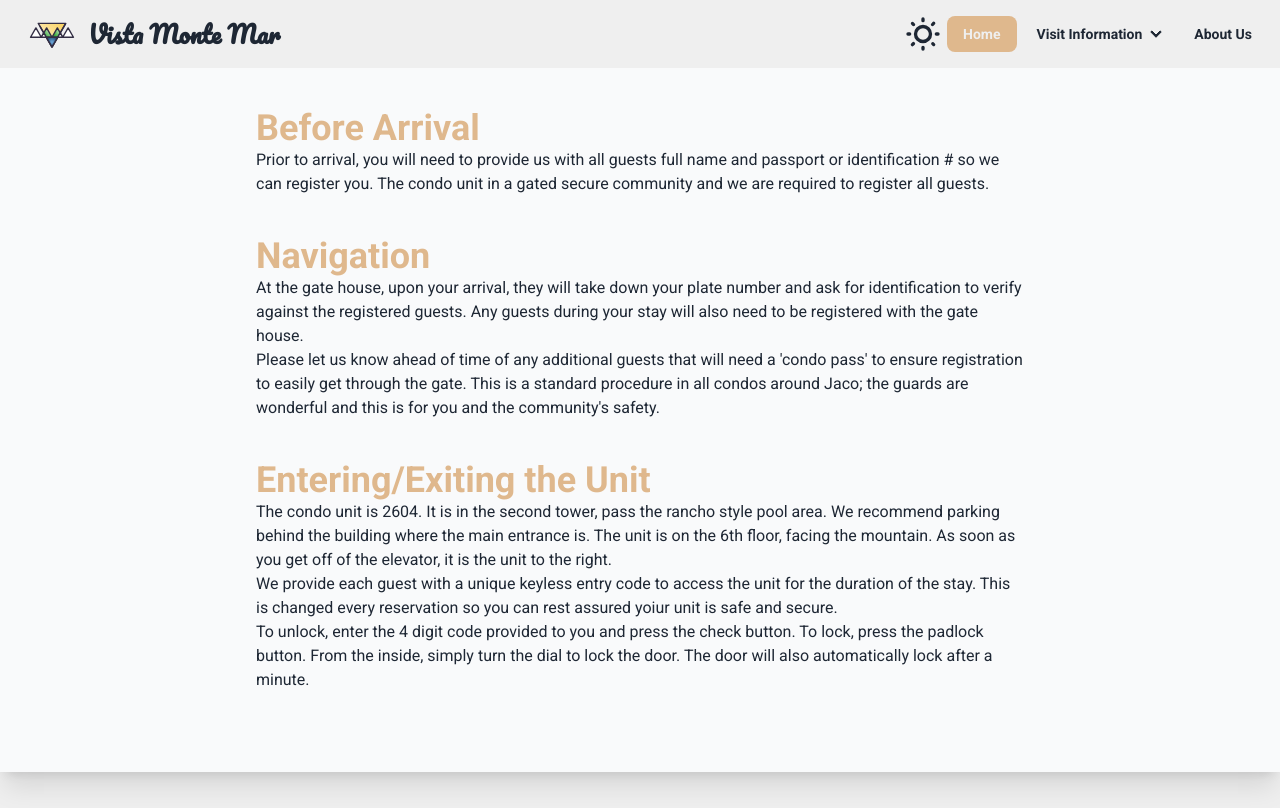
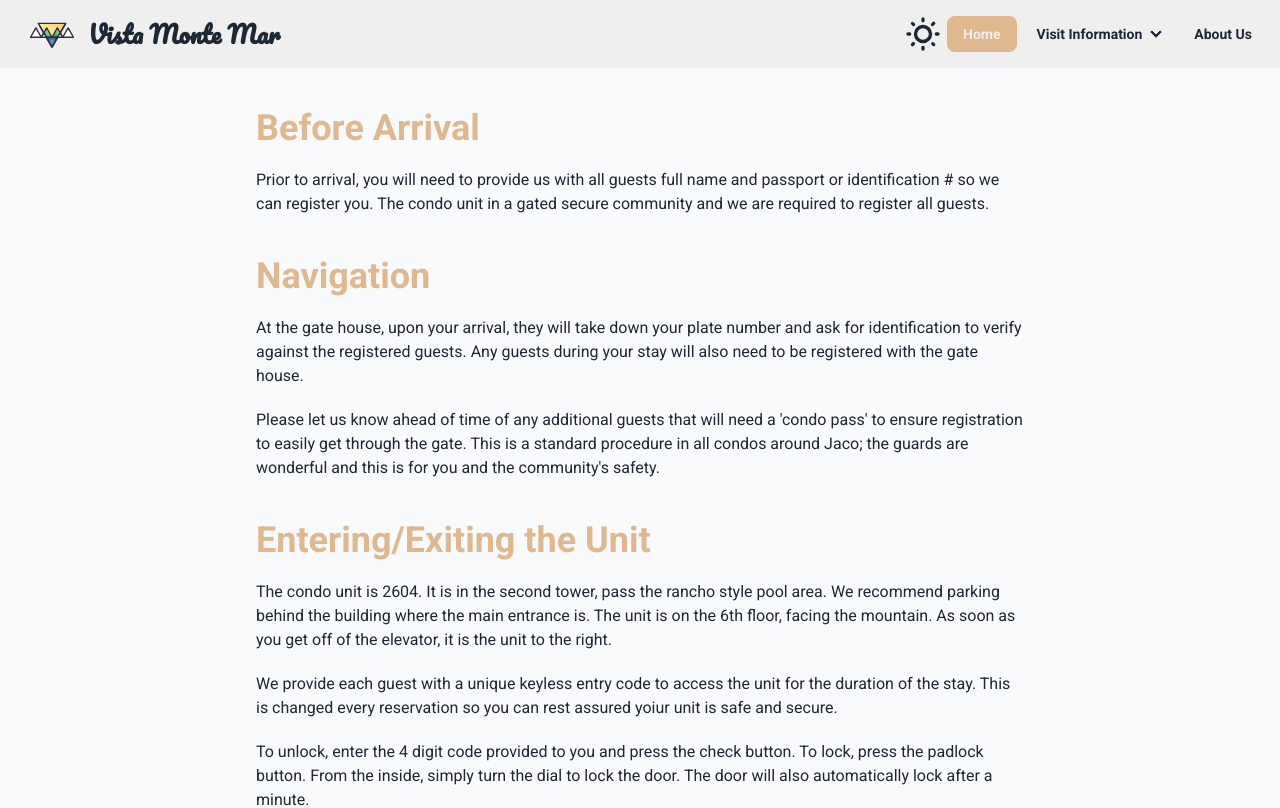
Before and after one commit to jmalab1/vista-monte-mar-app, a React (Vite) app: page /vista_monte_mar/arrival in a window 1280 px wide. Shown: the top 808 px of the page. Built offline with nearby package versions, Linux system fonts and the light colour scheme; some icons are missing.

Commit message:
make it pretty

```diff
--- /dev/null
+++ b/src/components/ElementWrapper/Paragraph/index.tsx
@@ -0,0 +1,15 @@
+import { FunctionComponent } from 'react';
+
+type TParagraph = {
+  children: React.ReactNode;
+};
+
+const Paragraph: FunctionComponent<TParagraph> = ({ children }) => {
+  return (
+    <>
+      <p className={`text-md mt-5`}>{children}</p>
+    </>
+  );
+};
+
+export default Paragraph;
--- a/src/components/heading/SectionHeader/index.tsx
+++ b/src/components/heading/SectionHeader/index.tsx
@@ -10,11 +10,11 @@ type TSectionHeader = {
 const SectionHeader: FunctionComponent<TSectionHeader> = ({
   title,
   children,
-  centerText
+  centerText,
 }) => {
   return (
     <>
-      <div className={centerText ? "place-content-center text-center" : ""}>
+      <div className={centerText ? 'place-content-center text-center' : ''}>
         <h1 className="text-secondary text-4xl font-bold mt-10">{title}</h1>
         {children}
       </div>
--- a/src/sections/ArrivalSection/index.tsx
+++ b/src/sections/ArrivalSection/index.tsx
@@ -1,3 +1,4 @@
+import Paragraph from '../../components/ElementWrapper/Paragraph';
 import SectionHeader from '../../components/heading/SectionHeader';
 
 export const ArrivalSection = () => {
@@ -6,32 +7,50 @@ export const ArrivalSection = () => {
       <div className="mb-10 grid">
         <div className="lg:ml-56 lg:mr-56">
           <SectionHeader title="Before Arrival">
-            Prior to arrival, you will need to provide us with all guests full name and passport or
-            identification # so we can register you. The condo unit in a gated secure community
-            and we are required to register all guests.
+            <Paragraph>
+              Prior to arrival, you will need to provide us with all guests full
+              name and passport or identification # so we can register you. The
+              condo unit in a gated secure community and we are required to
+              register all guests.
+            </Paragraph>
           </SectionHeader>
           <SectionHeader title="Navigation">
-            <p>At the gate house, upon your arrival, they will take down your plate number and ask
-              for identification to verify against the registered guests. Any guests during your stay
-              will also need to be registered with the gate house.</p>
+            <Paragraph>
+              At the gate house, upon your arrival, they will take down your
+              plate number and ask for identification to verify against the
+              registered guests. Any guests during your stay will also need to
+              be registered with the gate house.
+            </Paragraph>
 
-            <p>Please let us know ahead of time of any additional guests that will need a 'condo
-              pass' to ensure registration to easily get through the gate. This is a standard
-              procedure in all condos around Jaco; the guards are wonderful and this is for you and
-              the community's safety. </p>
+            <Paragraph>
+              Please let us know ahead of time of any additional guests that
+              will need a 'condo pass' to ensure registration to easily get
+              through the gate. This is a standard procedure in all condos
+              around Jaco; the guards are wonderful and this is for you and the
+              community's safety.{' '}
+            </Paragraph>
           </SectionHeader>
           <SectionHeader title="Entering/Exiting the Unit">
-            <p>The condo unit is 2604. It is in the second tower, pass the rancho style pool area. We
-              recommend parking behind the building where the main entrance is.  The unit is on
-              the 6th floor, facing the mountain. As soon as you get off of the elevator, it is the unit
-              to the right.</p>
+            <Paragraph>
+              The condo unit is 2604. It is in the second tower, pass the rancho
+              style pool area. We recommend parking behind the building where
+              the main entrance is. The unit is on the 6th floor, facing the
+              mountain. As soon as you get off of the elevator, it is the unit
+              to the right.
+            </Paragraph>
 
-            <p>We provide each guest with a unique keyless entry code to access the unit for the duration
-              of the stay. This is changed every reservation so you can rest assured yoiur unit is safe and secure.</p>
+            <Paragraph>
+              We provide each guest with a unique keyless entry code to access
+              the unit for the duration of the stay. This is changed every
+              reservation so you can rest assured yoiur unit is safe and secure.
+            </Paragraph>
 
-            <p>To unlock, enter the 4 digit code provided to you and press the check button. To lock,
-              press the padlock button. From the inside, simply turn the dial to lock the door. The
-              door will also automatically lock after a minute.</p>
+            <Paragraph>
+              To unlock, enter the 4 digit code provided to you and press the
+              check button. To lock, press the padlock button. From the inside,
+              simply turn the dial to lock the door. The door will also
+              automatically lock after a minute.
+            </Paragraph>
           </SectionHeader>
         </div>
       </div>
--- a/src/sections/DirectionsSection/index.tsx
+++ b/src/sections/DirectionsSection/index.tsx
@@ -1,3 +1,4 @@
+import Paragraph from '../../components/ElementWrapper/Paragraph';
 import SectionHeader from '../../components/heading/SectionHeader';
 
 export const DirectionsSection = () => {
@@ -6,17 +7,26 @@ export const DirectionsSection = () => {
       <div className="mb-10 grid">
         <div className="lg:ml-56 lg:mr-56">
           <SectionHeader title="Location, Airport and Travel Time">
-            We are located in Torres del Mar Condominiums in Jaco, Costa Rica on the Central Pacific coast.
-            It is roughly 1.5 hours, depending on traffic, from San Juan Santamaria International Airport (SJO).
+            <Paragraph>
+              We are located in Torres del Mar Condominiums in Jaco, Costa Rica
+              on the Central Pacific coast. It is roughly 1.5 hours, depending
+              on traffic, from San Juan Santamaria International Airport (SJO).
+            </Paragraph>
           </SectionHeader>
           <SectionHeader title="Navigation">
-            We recommend using Waze to navigate around Costa Rica.
-            It tends to be more accurate and up-to-date than Google map in road delays and routes around Costa Rica .
+            <Paragraph>
+              We recommend using Waze to navigate around Costa Rica. It tends to
+              be more accurate and up-to-date than Google map in road delays and
+              routes around Costa Rica.
+            </Paragraph>
           </SectionHeader>
           <SectionHeader title="Transportation">
-            At the airport you can get a taxi in the arrival area. Below are alternative airport
-            transfer company/contact you could arrange transfer with. We would be happy to
-            also assist in arranging transfer - just let us know.
+            <Paragraph>
+              At the airport you can get a taxi in the arrival area. Below are
+              alternative airport transfer company/contact you could arrange
+              transfer with. We would be happy to also assist in arranging
+              transfer - just let us know.
+            </Paragraph>
           </SectionHeader>
         </div>
       </div>
--- a/vite.config.js
+++ b/vite.config.js
@@ -5,7 +5,7 @@ import { imagetools } from 'vite-imagetools';
 // https://vitejs.dev/config/
 export default defineConfig(({ mode }) => {
   return {
-    base: mode === "server" ? "/vista_monte_mar/" : "/",
+    base: mode === 'server' ? '/vista_monte_mar/' : '/',
     plugins: [react(), imagetools()],
     define: { 'process.env': {} },
     resolve: {
@@ -38,7 +38,7 @@ export default defineConfig(({ mode }) => {
         '/api': {
           target: 'https://localhost', // Backend server
           changeOrigin: true,
-          secure: false
+          secure: false,
         },
       },
     },
```
Also changed, not shown: src/components/NotFound/index.tsx (+9 -5 lines), src/modules/Navbar/index.tsx (+13 -10 lines), package.json (line endings or trailing spaces), src/modules/ThingsToDoDetails/thingstodo.json (line endings or trailing spaces), src/sections/AboutUsSection/about_us.json (line endings or trailing spaces), src/sections/HouseRulesSection/house_rules.json (line endings or trailing spaces), 1 other file (tests, documents, lock files or other folders).
